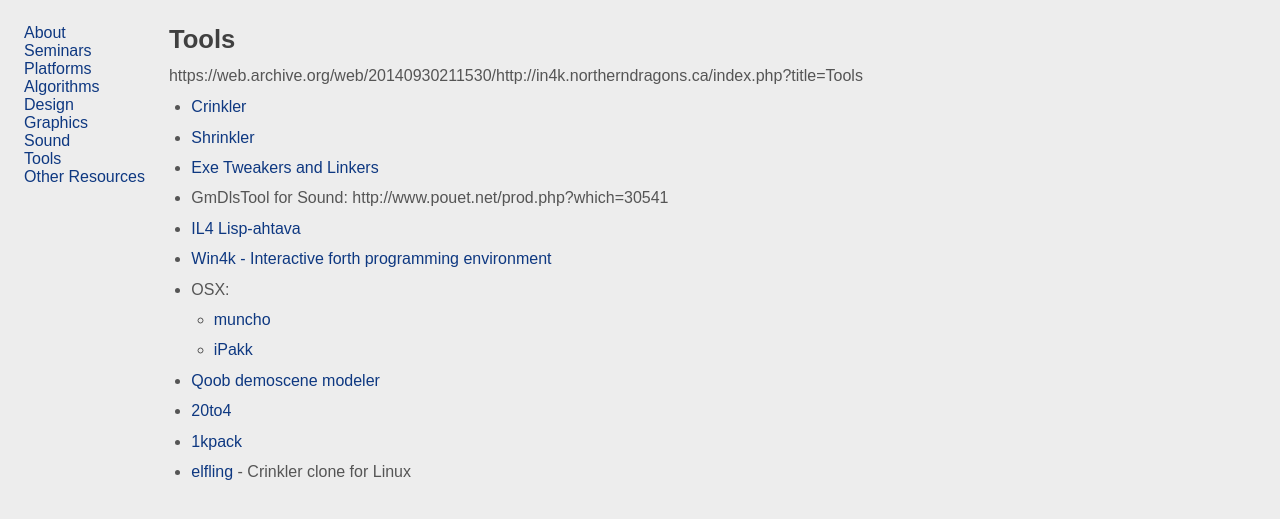
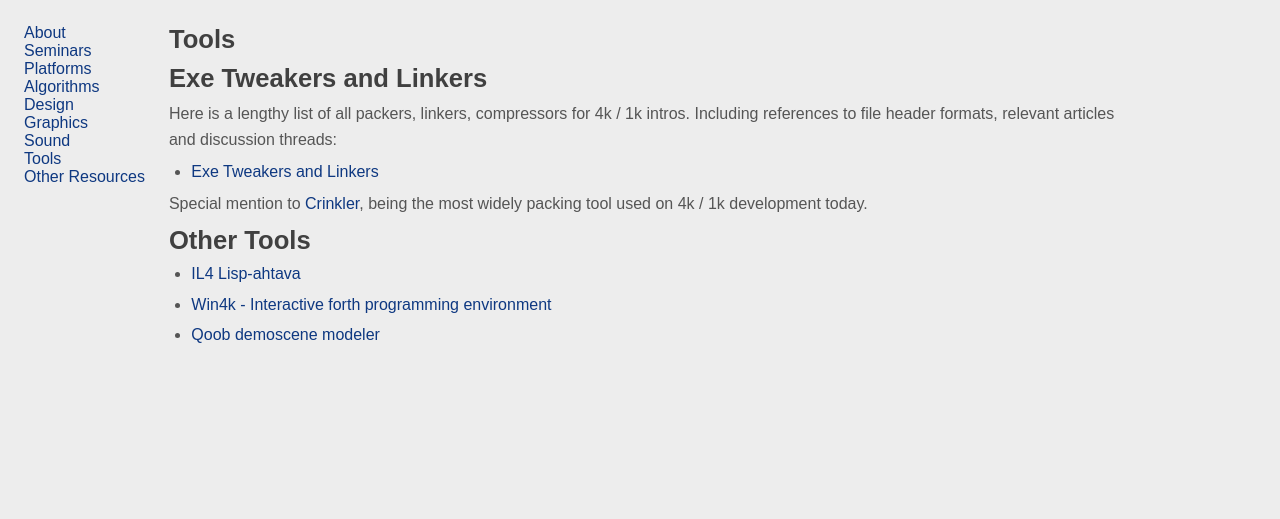
Before and after one commit to in4k/in4k.github.io, a Jekyll site: the page built from wiki/tools.markdown, in a window 1280 px wide. Shown: the top 519 px of the page. Built offline with Jekyll 4.4.1, drawn with Linux system fonts in a browser that asks for light colours; some web fonts are replaced.

Commit message:
Update tools.markdown

```diff
--- a/wiki/tools.markdown
+++ b/wiki/tools.markdown
@@ -3,18 +3,16 @@
 layout: "wiki-page"
 ---
 
-https://web.archive.org/web/20140930211530/http://in4k.northerndragons.ca/index.php?title=Tools
+# Exe Tweakers and Linkers
 
-* [Crinkler](http://crinkler.net/)
-* [Shrinkler](https://bitbucket.org/askeksa/shrinkler)
+Here is a lengthy list of all packers, linkers, compressors for 4k / 1k intros. Including references to file header formats, relevant articles and discussion threads:
+
 * [Exe Tweakers and Linkers](exe-tweakers-and-linkers)
-* GmDlsTool for Sound: http://www.pouet.net/prod.php?which=30541
+
+Special mention to [Crinkler](crinkler), being the most widely packing tool used on 4k / 1k development today.
+
+# Other Tools
+
 * [IL4 Lisp-ahtava](il4-lisp-ahtava)
 * [Win4k - Interactive forth programming environment](http://neoscientists.org/~plex/win4k/index.html)
-* OSX:
-    * [muncho](http://www.pouet.net/prod.php?which=51324)
-    * [iPakk](http://www.pouet.net/prod.php?which=29185)
 * [Qoob demoscene modeler](http://qoob.weebly.com/)
-* [20to4](http://20to4.net/)
-* [1kpack](http://www.pouet.net/prod.php?which=52796)
-* [elfling](http://www.pouet.net/prod.php?which=64325) - Crinkler clone for Linux
```
